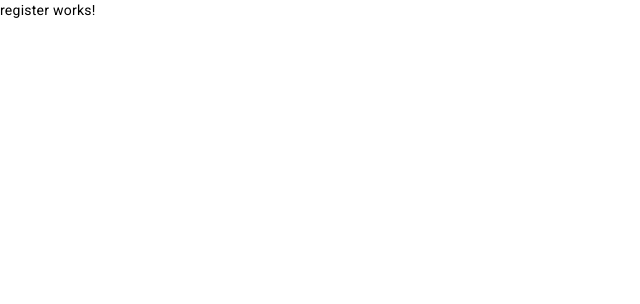
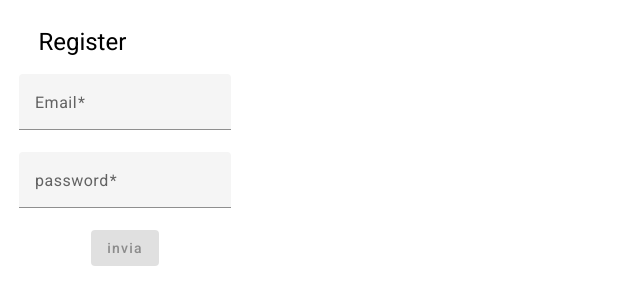
Before and after one commit to Salvatore-12/lezione-38-ng, an Angular app: page /register in a window 1280 px wide. Shown: the top 304 px of the page, without its empty margins (0-640 px from the left). Built offline with nearby package versions, Linux system fonts and the light colour scheme.

Commit message:
sistemazione del form sul componente register

```diff
--- a/src/app/componenti/register/register.component.css
+++ b/src/app/componenti/register/register.component.css
@@ -0,0 +1,16 @@
+h1{
+    text-transform:initial;
+    margin-top: 2%;
+    margin-left: 3%;
+
+}
+
+form{
+    display: flex;
+    flex-direction: column;
+    width: 250px;
+    justify-content: center;
+    align-items: center;
+    margin: 0;
+
+}
--- a/src/app/componenti/register/register.component.html
+++ b/src/app/componenti/register/register.component.html
@@ -1 +1,14 @@
-<p>register works!</p>
+
+<h1>Register</h1>
+
+<form #registerForm="ngForm" (ngSubmit)="onSubmit(registerForm)">
+  <mat-form-field>
+    <mat-label>Email</mat-label>
+    <input matInput type="email" name="email" required ngModel>
+  </mat-form-field>
+  <mat-form-field>
+    <mat-label>password</mat-label>
+    <input matInput type="password" name="password" required ngModel>
+  </mat-form-field>
+  <button mat-raised-button color="primary" type="submit" [disabled]="!registerForm.valid">invia</button>
+</form>
--- a/src/app/componenti/register/register.component.ts
+++ b/src/app/componenti/register/register.component.ts
@@ -1,5 +1,5 @@
-import { Component } from '@angular/core';
-import { ReactiveFormsModule } from '@angular/forms';
+import { Component, OnInit } from '@angular/core';
+import { NgForm, ReactiveFormsModule } from '@angular/forms';
 import { MatFormFieldModule } from '@angular/material/form-field';
 import { SharedModule } from '../../shared.module';
 
@@ -10,6 +10,14 @@ import { SharedModule } from '../../shared.module';
   templateUrl: './register.component.html',
   styleUrl: './register.component.css'
 })
-export class RegisterComponent {
+export class RegisterComponent implements OnInit {
 
+  constructor(){}
+
+  ngOnInit(): void {}
+
+  onSubmit(form: NgForm){
+    const email = form.value
+    const password = form.value
+  }
 }
```
